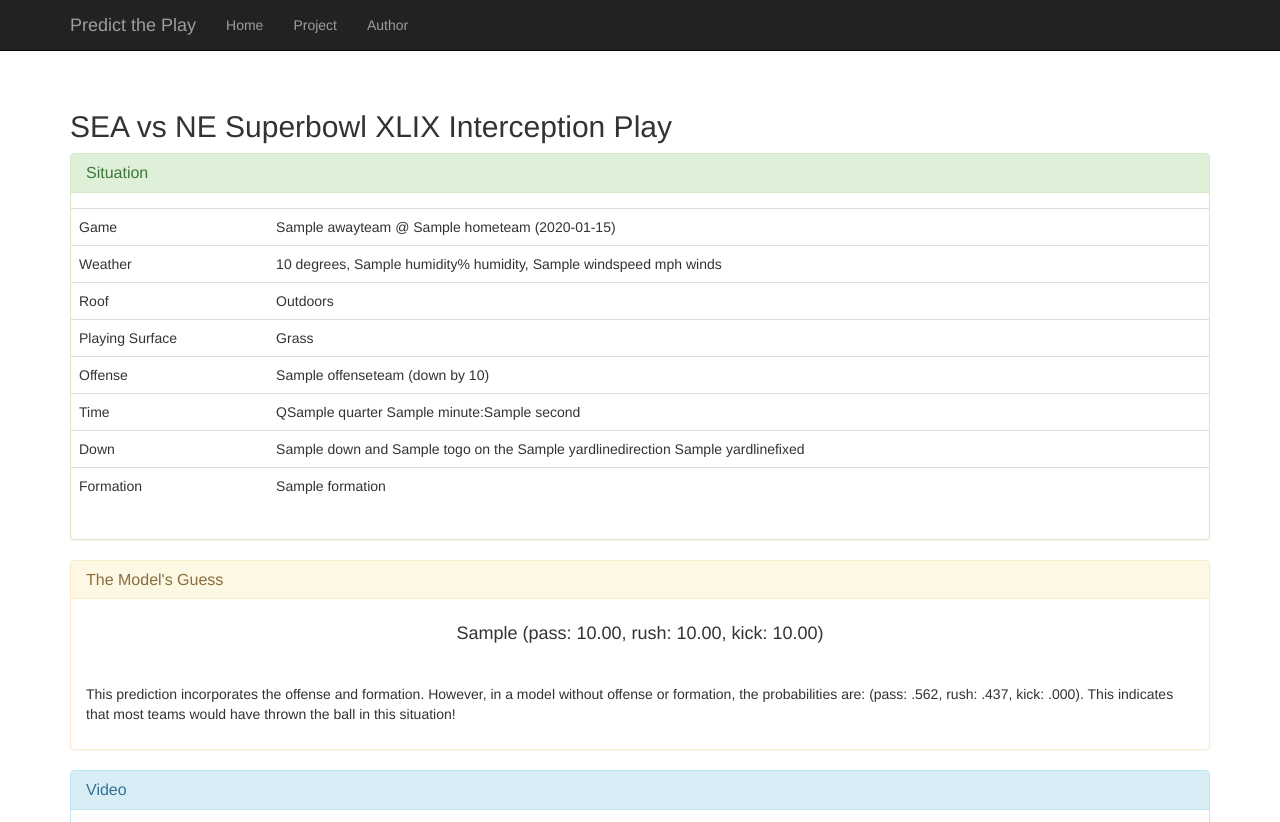
After one commit to zreyn/nfl, a Flask app: template src/templates/superbowl.html in a window 1280 px wide. The commit adds this page. Shown: the top 822 px of the page. Run offline with Flask 2, Linux system fonts and the light colour scheme; the template is opened without the code that fills it: most values are stand-ins (such as "Sample title", 1, 10 or a date in 2020); parts of the project's set-up code (start-up, migrations or seed data) failed here and were passed over; some libraries are stand-ins or nearby versions.

Commit message:
made the superbowl play a first-class citizen

```diff
--- a/src/app.py
+++ b/src/app.py
@@ -162,7 +162,7 @@
     data['play_pred'] =  pred_dict[play_pred[0]]
 
     # pass the records to the template and render it
-    return render_template('home.html', data=data)
+    return render_template('superbowl.html', data=data)
 
 # attempt to draw a field
 @nfl.route('/field')
--- a/src/templates/project.html
+++ b/src/templates/project.html
@@ -166,7 +166,7 @@
         <ul>
           <li><a href="https://github.com/zreyn/nfl">GitHub Repo</a></li>
           <li><a href="https://youtu.be/vtaE5RznuGw?t=34s">Sports Night's Play Prediction</a></li>
-          <li>SEA vs NE Superbowl XLIX Interception <a href="https://youtu.be/U7rPIg7ZNQ8">Video</a> and <a href="/superbowl">Model Prediction</a> (in a model without offense or formation: Pass=56.2%, Rush=43.7%, Kick=0.0%)</li>
+          <li><a href="/superbowl">SEA vs NE Superbowl XLIX Interception</a></li>
         </ul>
       </div>
     </div>
--- /dev/null
+++ b/src/templates/superbowl.html
@@ -0,0 +1,182 @@
+<!DOCTYPE html>
+<html lang="en">
+<head>
+  <meta charset="utf-8">
+  <meta http-equiv="X-UA-Compatible" content="IE=edge">
+  <meta name="viewport" content="width=device-width, initial-scale=1">
+
+  <title>Predict the Play</title>
+  <meta name="description" content="Predict the Play">
+  <meta name="author" content="Zane Reynolds">
+
+  <script type="text/javascript"
+  src="{{ url_for('static', filename='jquery.js') }}">
+  </script>
+  <script type="text/javascript"
+  src="{{ url_for('static', filename='app.js') }}">
+  </script>
+
+  <!-- Bootstrap core CSS -->
+  <link rel="stylesheet" type="text/css"
+  href="{{ url_for('static', filename='css/bootstrap.min.css') }}">
+
+  <!-- Custom feel CSS -->
+  <!--
+  <link rel="stylesheet" type="text/css"
+  href="{{ url_for('static', filename='css/cover.css') }}">
+-->
+
+</head>
+
+<body>
+
+  <!-- Fixed navbar -->
+  <nav class="navbar navbar-inverse navbar-fixed-top">
+    <div class="container">
+      <div class="navbar-header">
+        <button type="button" class="navbar-toggle collapsed" data-toggle="collapse" data-target="#navbar" aria-expanded="false" aria-controls="navbar">
+          <span class="sr-only">Toggle navigation</span>
+          <span class="icon-bar"></span>
+          <span class="icon-bar"></span>
+          <span class="icon-bar"></span>
+        </button>
+        <a class="navbar-brand" href="/">Predict the Play</a>
+      </div>
+      <div id="navbar" class="navbar-collapse collapse">
+        <ul class="nav navbar-nav">
+          <li><a href="/">Home</a></li>
+          <li><a href="/project">Project</a></li>
+          <li><a href="/author">Author</a></li>
+        </ul>
+      </div><!--/.nav-collapse -->
+    </div>
+  </nav>
+
+  <!-- Spacer -->
+  <div class="page-header"><p></p></div>
+
+
+  <!-- Main container -->
+  <div class="container theme-showcase" role="main">
+
+    <div class="page-header">
+      <h2 class="cover-heading">SEA vs NE Superbowl XLIX Interception Play</h2>
+
+      <div class="panel panel-success">
+        <div class="panel-heading">
+          <h3 class="panel-title">Situation</h3>
+        </div>
+        <div class="panel-body">
+          <div class="row">
+            <table class="table">
+              <tbody>
+                <tr>
+                  <td>Game</td>
+                  <td>{{ data.record.AWAYTEAM }} @ {{ data.record.HOMETEAM }} ({{ data.record.GAMEDATE}})</td>
+                </tr>
+                <tr>
+                  <td>Weather</td>
+                  {% if data.record.WEATHER != 'UNKNOWN'  %}
+                  <td>{{ data.record.TEMPERATURE }} degrees, {{ data.record.HUMIDITY }}% humidity, {{ data.record.WINDSPEED  }} mph winds</td>
+                  {% else %}
+                  <td>Unknown (or indoors)</td>
+                  {% endif %}
+                </tr>
+                <tr>
+                  <td>Roof</td>
+                  {% if data.record.UNDERROOF == 1  %}
+                  <td>Indoors</td>
+                  {% else %}
+                  <td>Outdoors</td>
+                  {% endif %}
+                </tr>
+                <tr>
+                  <td>Playing Surface</td>
+                  {% if data.record.ISTURF == 1  %}
+                  <td>Turf</td>
+                  {% else %}
+                  <td>Grass</td>
+                  {% endif %}
+                </tr>
+                <tr>
+                  <td>Offense</td>
+                  {% if data.record.SCORINGMARGIN > 0 %}
+                  <td>{{ data.record.OFFENSETEAM }} (up by {{ data.record.SCORINGMARGIN|int }})</td>
+                  {% elif data.record.SCORINGMARGIN == 0 %}
+                  <td>{{ data.record.OFFENSETEAM }} (tie score)</td>
+                  {% else %}
+                  <td>{{ data.record.OFFENSETEAM }} (down by {{ (-1*data.record.SCORINGMARGIN)|int }})</td>
+                  {% endif%}
+                </tr>
+                <tr>
+                  <td>Time</td>
+                  <td>Q{{ data.record.QUARTER }} {{ '{:02}'.format(data.record.MINUTE) }}:{{ '{:02}'.format(data.record.SECOND) }}</td>
+                </tr>
+                <tr>
+                  <td>Down</td>
+                  <td>{{ data.record.DOWN }} and {{ data.record.TOGO }} on the {{ data.record.YARDLINEDIRECTION }} {{ data.record.YARDLINEFIXED}}</td>
+                </tr>
+                <tr>
+                  <td>Formation</td>
+                  <td>{{ data.record.FORMATION }}</td>
+                </tr>
+              </tbody>
+            </table>
+          </div>
+        </div>
+      </div>
+
+
+      <!-- The model's prediction -->
+      <div class="panel panel-warning">
+        <div class="panel-heading">
+          <h3 class="panel-title">The Model's Guess</h3>
+        </div>
+        <div class="panel-body" id="prediction" align="center">
+          <h4 class="cover-heading">
+            {{ data.play_pred }}
+            (pass: {{ '{:03.2f}'.format(data.probas[1]) }},
+            rush: {{ '{:03.2f}'.format(data.probas[2]) }},
+            kick: {{ '{:03.2f}'.format(data.probas[0]) }})
+          </h4>
+        </div>
+        <div class="panel-body">
+          <p class="head">This prediction incorporates the offense and formation.
+            However, in a model without offense or formation, the probabilities
+            are: (pass: .562, rush: .437, kick: .000). This indicates that
+            most teams would have thrown the ball in this situation!
+          </p>
+        </div>
+      </div>
+
+      <!-- The video -->
+      <div class="panel panel-info">
+        <div class="panel-heading">
+          <h3 class="panel-title">Video</h3>
+        </div>
+        <div class="panel-body" align="center">
+          <iframe width="560" height="315" src="https://www.youtube.com/embed/U7rPIg7ZNQ8" frameborder="0" allowfullscreen></iframe>
+        </div>
+      </div>
+
+    </div>
+
+    <!-- The actual play outcome -->
+    <div class="page-header" id="outcome">
+      <h3 class="cover-heading">Actual Play</h3>
+      <p class="lead">{{ data.record.DESCRIPTION }}</p>
+    </div>
+
+  </div>
+
+</div>
+
+<!-- Bootstrap core JavaScript
+================================================== -->
+<!-- Placed at the end of the document so the pages load faster -->
+<script src="https://ajax.googleapis.com/ajax/libs/jquery/1.12.4/jquery.min.js"></script>
+<script>window.jQuery || document.write('<script src="static/js/vendor/jquery.min.js"><\/script>')</script>
+<script src="static/js/bootstrap.min.js"></script>
+
+</body>
+</html>
```
